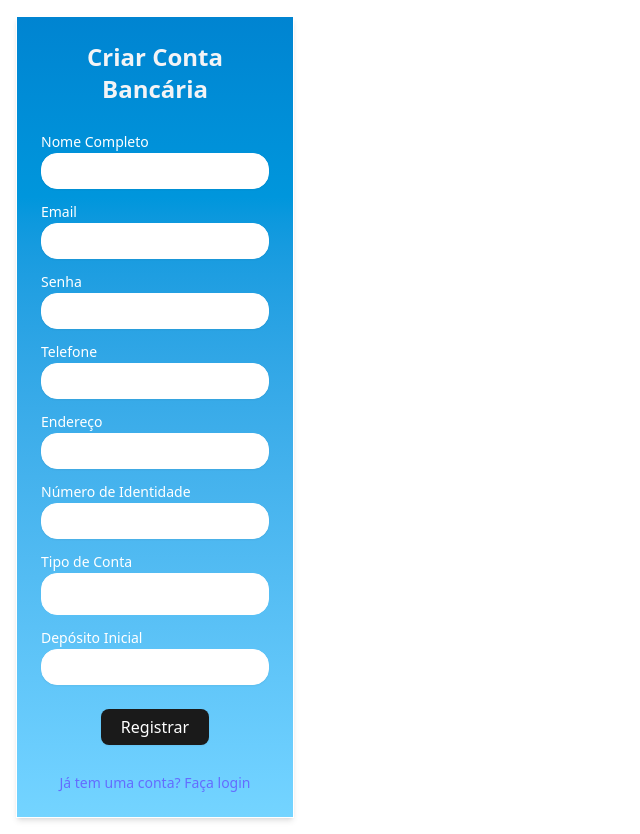
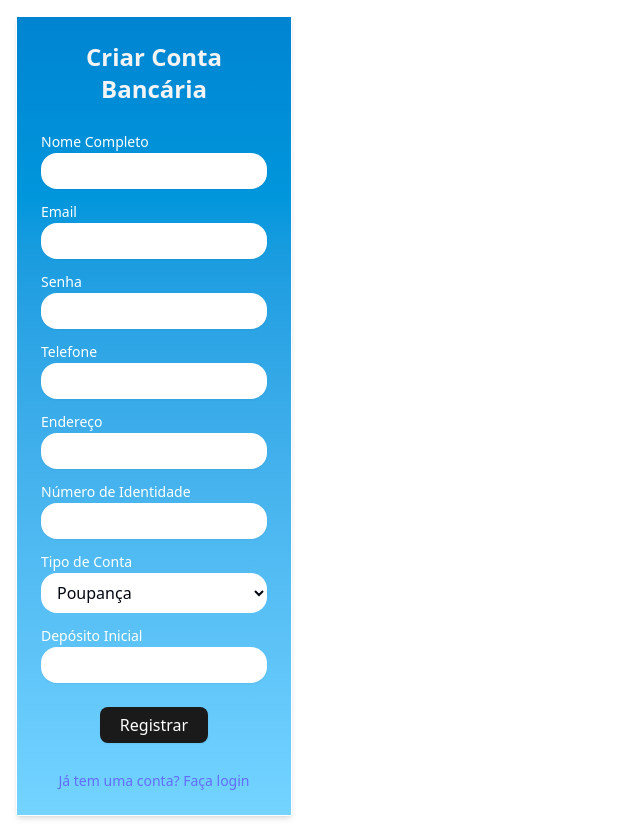
Before and after one commit to isaneyde/banco-mongoose, a React (Vite) app in the folder frontend/: page /bankAccount in a window 1280 px wide. Shown: the whole page, without its empty margins (0-640 px from the left). Built offline with nearby package versions, Linux system fonts and the light colour scheme.

Commit message:
Update: change color to input texts

```diff
--- a/frontend/src/pages/bankAccount.tsx
+++ b/frontend/src/pages/bankAccount.tsx
@@ -87,10 +87,10 @@ export const BankAccount = () => {
           </div>
         )}
         <form onSubmit={handleSubmit(onSubmit)}>
-          <CardContent className="space-y-4 rounded-xl">
+          <CardContent className="space-y-4 rounded-xl ">
             <div className="space-y-1">
               <Label htmlFor="fullName">Nome Completo</Label>
-              <Input className="bg-white rounded-2xl" id="fullName" {...register("fullName")} />
+              <Input className="bg-white border-none  rounded-2xl text-gray-950" id="fullName" {...register("fullName")} />
               {errors.fullName && (
                 <p className="text-sm text-red-600">
                   {errors.fullName.message}
@@ -100,14 +100,14 @@ export const BankAccount = () => {
 
             <div className="space-y-1">
               <Label htmlFor="email">Email</Label>
-              <Input className="bg-white rounded-2xl" id="email" type="email" {...register("email")} />
+              <Input className="bg-white border-none  rounded-2xl text-gray-950 " id="email" type="email" {...register("email")} />
               {errors.email && (
                 <p className="text-sm text-red-600">{errors.email.message}</p>
               )}
             </div>
             <div className="space-y-1">
               <Label htmlFor="password">Senha</Label>
-              <Input className="bg-white rounded-2xl" id="password" type="password" {...register("password")} />
+              <Input className="bg-white border-none  rounded-2xl text-gray-950" id="password" type="password" {...register("password")} />
               {errors.password && (
                 <p className="text-sm text-red-600">
                   {errors.password.message}
@@ -117,7 +117,7 @@ export const BankAccount = () => {
 
             <div className="space-y-1">
               <Label htmlFor="phoneNumber">Telefone</Label>
-              <Input className="bg-white rounded-2xl" id="phoneNumber" {...register("phoneNumber")} />
+              <Input className="bg-white border-none  rounded-2xl" id="phoneNumber text-gray-950" {...register("phoneNumber")} />
               {errors.phoneNumber && (
                 <p className="text-sm text-red-600">
                   {errors.phoneNumber.message}
@@ -127,7 +127,7 @@ export const BankAccount = () => {
 
             <div className="space-y-1">
               <Label htmlFor="address">Endereço</Label>
-              <Input className="bg-white rounded-2xl" id="address" {...register("address")} />
+              <Input className="bg-white border-none  rounded-2xl text-gray-950" id="address" {...register("address")} />
               {errors.address && (
                 <p className="text-sm text-red-600">{errors.address.message}</p>
               )}
@@ -135,7 +135,7 @@ export const BankAccount = () => {
 
             <div className="space-y-1">
               <Label htmlFor="identityNumber">Número de Identidade</Label>
-              <Input className="bg-white rounded-2xl" id="identityNumber" {...register("identityNumber")} />
+              <Input className="bg-white border-none  rounded-2xl text-gray-950" id="identityNumber" {...register("identityNumber")} />
               {errors.identityNumber && (
                 <p className="text-sm text-red-600">
                   {errors.identityNumber.message}
@@ -148,7 +148,7 @@ export const BankAccount = () => {
               <select
                 id="accountType"
                 {...register("accountType")}
-                className="w-full border rounded-2xl px-3 py-2 bg-white"
+                className="w-full border rounded-2xl border-none  px-3 py-2 bg-white text-gray-950"
               >
                 <option value="poupança">Poupança</option>
                 <option value="corrente">Corrente</option>
@@ -163,7 +163,7 @@ export const BankAccount = () => {
 
             <div className="space-y-1">
               <Label htmlFor="initialDeposit">Depósito Inicial</Label>
-              <Input className="bg-white rounded-2xl"
+              <Input className="border-none bg-white rounded-2xl text-gray-950"
                 id="initialDeposit"
                 type="number"
                 {...register("initialDeposit")}
```
